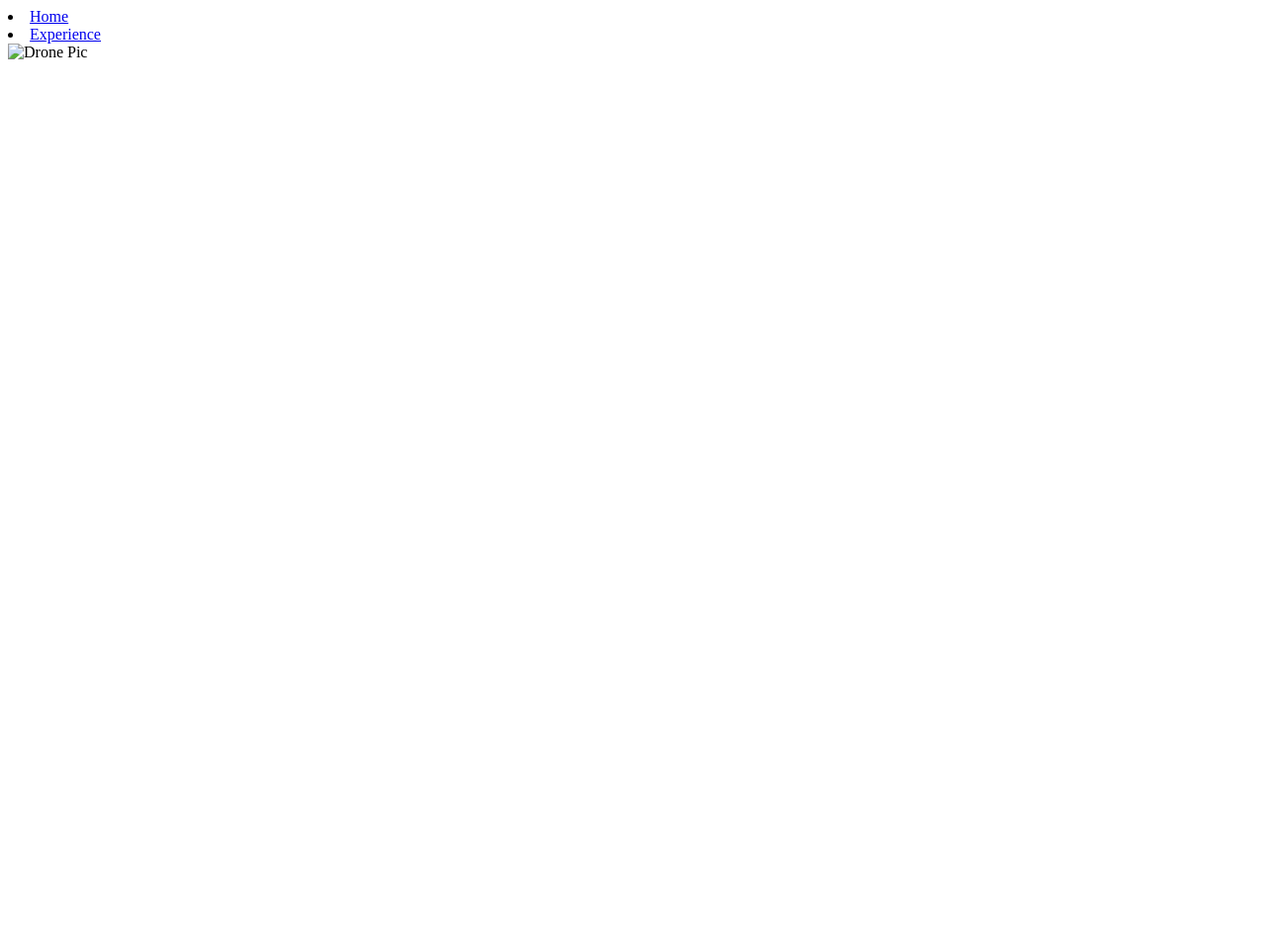
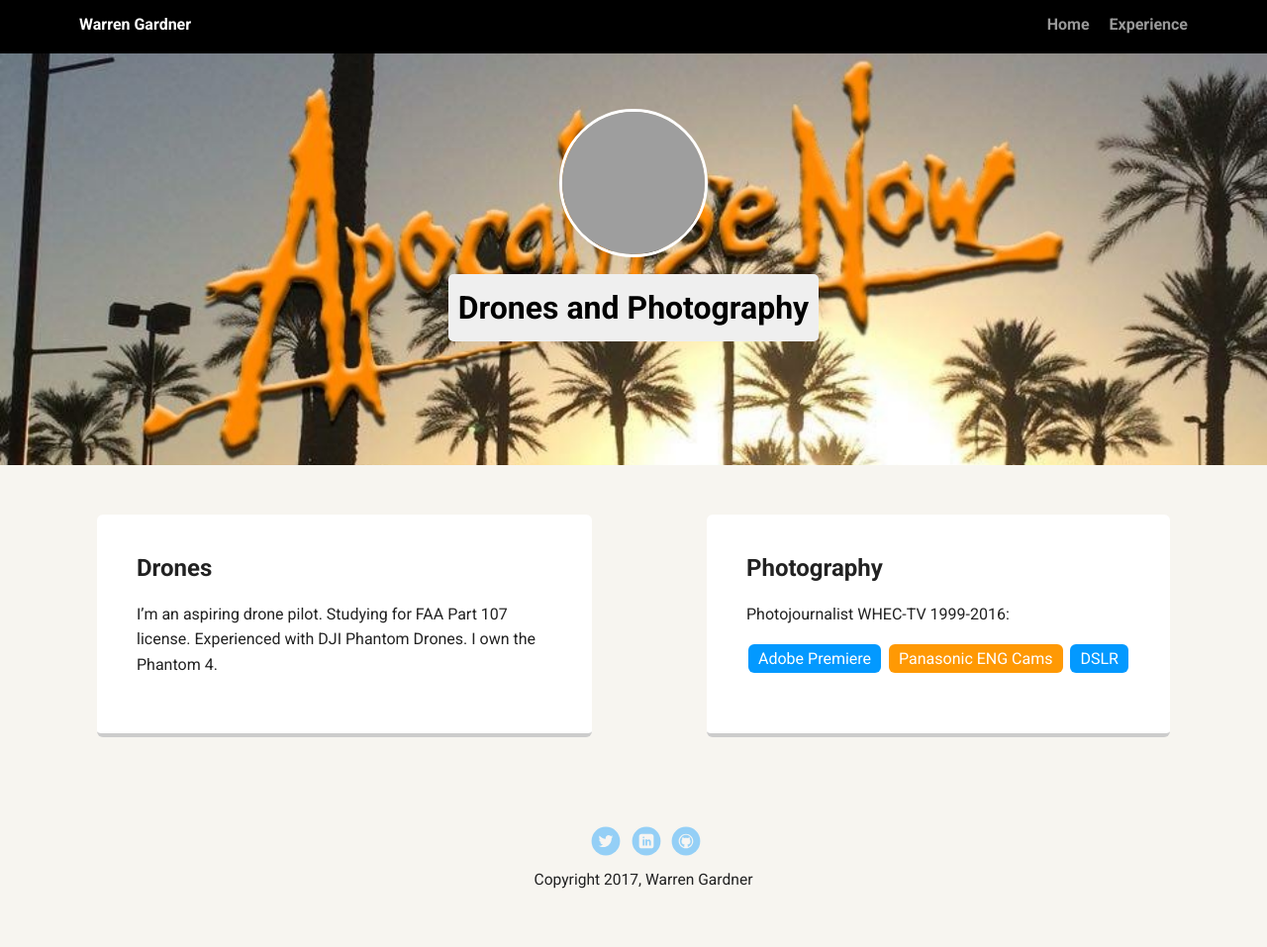
Before and after one commit to Wgardner2017/MCC-Profile-Page-Warren-Gardner, a plain HTML site: page experience.html in a window 1280 px wide. Shown: the whole page at 99% size. Before the commit the page ends 800 px from the top, so only its background shows below. Drawn offline with Linux system fonts and the light colour scheme; grey boxes are pictures that could not be loaded; a web font is replaced by a local one.

Commit message:
updating experience page to use css styles

```diff
--- a/experience.html
+++ b/experience.html
@@ -6,13 +6,54 @@
     <meta name="viewport" content="width=device-width, initial-scale=1.0">
     <meta http-equiv="X-UA-Compatible" content="ie=edge">
     <title>Warren's Experience</title>
-    <li><a href="index.html">Home</a></li>
-    <li><a href="experience.html">Experience</a></li>
-</head>
+    <link rel="stylesheet" type="text/css" href="styles.css" />
+    <link href="https://fonts.googleapis.com/css?family=Muli%7CRoboto:400,300,500,700,900" rel="stylesheet">
 
-<body>
-    <img src="warren3.gif" alt="Drone Pic">
+    <body>
 
-</body>
+        <div class="main-nav">
+            <ul class="nav">
+                <li class="name">Warren Gardner</li>
+                <li><a href="index.html">Home</a></li>
+                <li><a href="experience.html">Experience</a></li>
+            </ul>
+        </div>
+
+        <header>
+            <img src="images/warren3.gif" alt="Drone gif of lake" class="profile-image">
+            <h1 class="tag name">Drones and Photography</h1>
+
+        </header>
+
+        <main class="flex">
+            <div class="card">
+                <h2>Drones</h2>
+                <p>I’m an aspiring drone pilot. Studying for FAA Part 107 license. Experienced with DJI Phantom Drones. I own
+                    the Phantom 4.
+                </p>
+            </div>
+
+            <div class="card">
+                <h2>Photography</h2>
+                <p>Photojournalist WHEC-TV 1999-2016:</p>
+                <ul class="skills">
+                    <li>Adobe Premiere</li>
+                    <li>Panasonic ENG Cams</li>
+                    <li>DSLR</li>
+
+                </ul>
+
+            </div>
+
+        </main>
+        <footer>
+            <ul>
+                <li><a href="https://twitter.com/wgroch" class="social twitter">Twitter</a></li>
+                <li><a href="https://www.linkedin.com/in/warren-gardner-253a03136/" class="social linkedin">LinkedIn</a></li>
+                <li><a href="https://github.com/Wgardner2017/githubmcc" class="social github">Github</a></li>
+            </ul>
+            <p class="copyright">Copyright 2017, Warren Gardner</p>
+        </footer>
+    </body>
 
 </html>
```
Also changed, not shown: index.html (+2 -2 lines).
